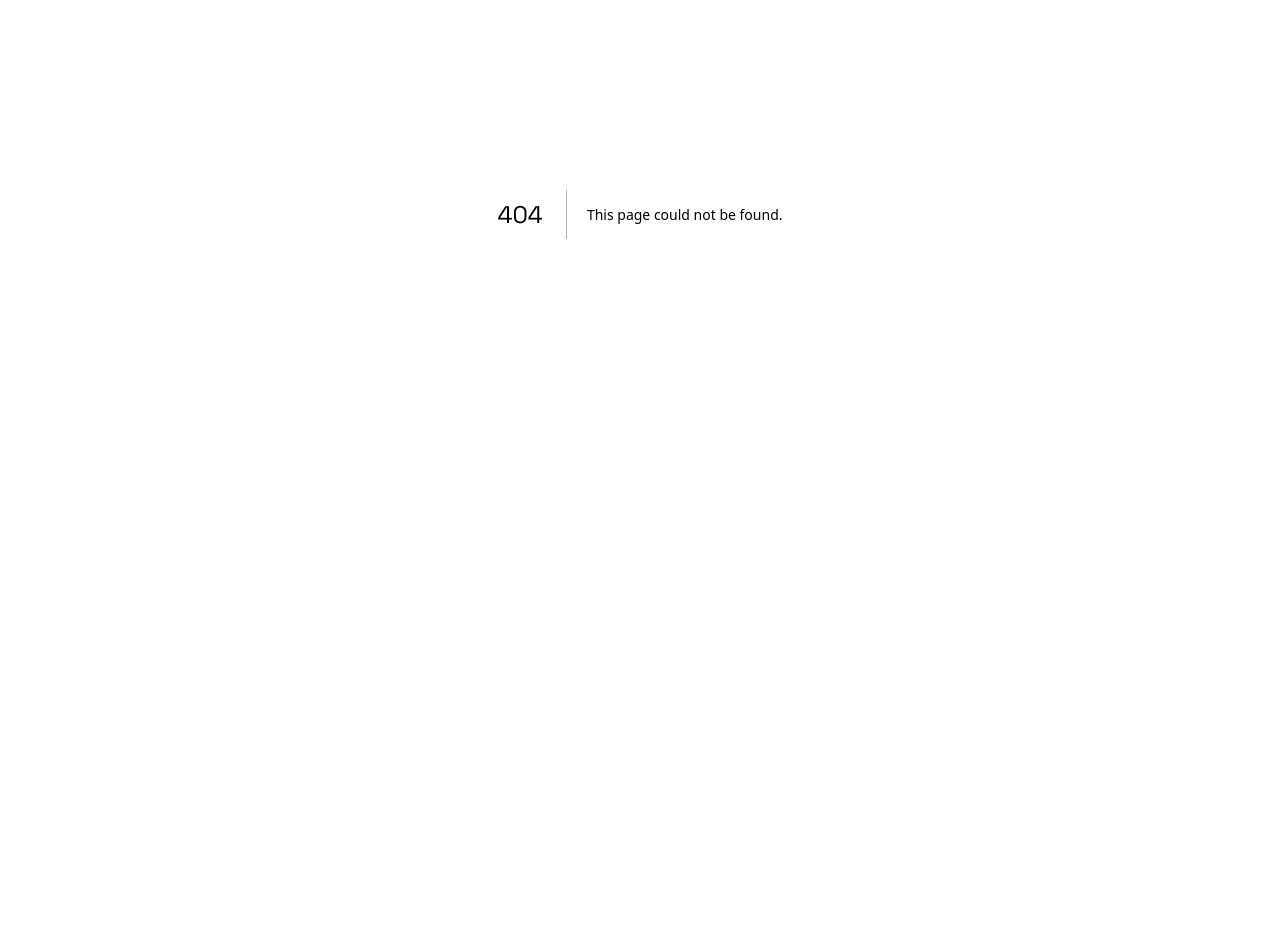
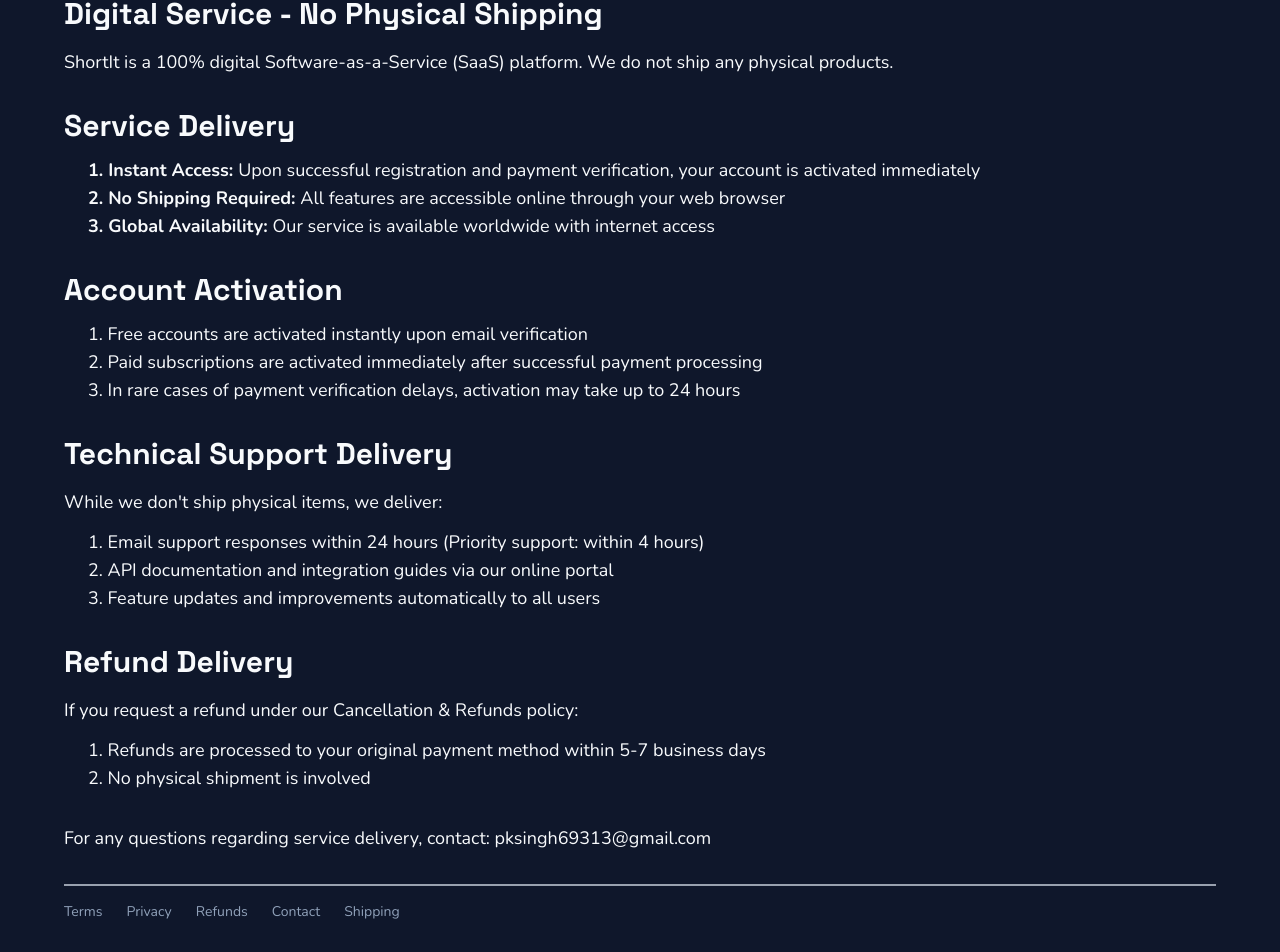
Before and after one commit to yansh07/shortlypro-frontend, a Next.js app: page /shipping in a window 1280 px wide. Before the commit this address had no page. Shown: the part 186-1138 px from the top of the page. Before the commit the page ends 800 px from the top, so only its background shows below. Built offline with nearby package versions, Linux system fonts and the light colour scheme.

Commit message:
update: added shipping details page

```diff
--- a/src/app/refund-policy/page.tsx
+++ b/src/app/refund-policy/page.tsx
@@ -90,6 +90,7 @@
           <a href="/privacy">Privacy</a>
           <a href="/refund-policy">Refunds</a>
           <a href="/contact">Contact</a>
+          <a href="/shipping">Shipping</a>
         </div>
       </footer>
     </div>
--- /dev/null
+++ b/src/app/shipping/page.tsx
@@ -0,0 +1,84 @@
+'use client';
+import React from "react";
+import Link from "next/link";
+
+function page() {
+  return (
+    <div className="p-16 min-h-screen bg-slate-900 text-slate-50">
+      <div className="text-start">
+        <h1 className="text-3xl font-bold">SHIPPING POLICY</h1>
+        <h2>
+          <span className="font-bold">Effective Date:</span> January 1, 2025
+        </h2>
+        <br />
+      </div>
+      <div className="border mb-8"></div>
+      <div>
+        <h1 className="font-bold text-3xl">Digital Service - No Physical Shipping</h1>
+        <p className="pt-4 text-lg mb-8">ShortIt is a 100% digital Software-as-a-Service (SaaS) platform. We do not ship any physical products.</p>
+      </div>
+      <div>
+        <h1 className="font-bold text-3xl">Service Delivery</h1>
+        <ul className="pt-3 ml-6 font-medium text-lg">
+          <li><span className="font-bold">1. Instant Access: </span>
+            Upon successful registration and payment verification, your account is activated immediately
+          </li>
+          <li><span className="font-bold">2. No Shipping Required: </span>
+            All features are accessible online through your web browser
+          </li>
+          <li><span className="font-bold">3. Global Availability: </span>
+            Our service is available worldwide with internet access
+          </li>
+        </ul>
+      </div>
+      <div>
+        <h1 className="font-bold text-3xl pt-8">Account Activation</h1>
+        <ul className="pt-3 ml-6 font-medium text-lg">
+          <li>
+            1. Free accounts are activated instantly upon email verification
+          </li>
+          <li>
+            2. Paid subscriptions are activated immediately after successful payment processing
+          </li>
+          <li>
+            3. In rare cases of payment verification delays, activation may take up to 24 hours
+          </li>
+        </ul>
+      </div>
+      <div>
+        <h1 className="font-bold text-3xl pt-8">Technical Support Delivery</h1>
+        <p className="pt-4 text-lg">
+          While we don&apos;t ship physical items, we deliver:
+        </p>
+        <ul className="pt-3 ml-6 font-medium text-lg">
+          <li>1. Email support responses within 24 hours (Priority support: within 4 hours)</li>
+          <li>2. API documentation and integration guides via our online portal</li>
+          <li>3. Feature updates and improvements automatically to all users</li>
+        </ul>
+      </div>
+      <div>
+        <h1 className="font-bold text-3xl pt-8">Refund Delivery</h1>
+        <p className="pt-4 text-lg">
+          If you request a refund under our Cancellation & Refunds policy:
+        </p>
+        <ul className="pt-3 ml-6 font-medium text-lg">
+          <li>1. Refunds are processed to your original payment method within 5-7 business days</li>
+          <li>2. No physical shipment is involved</li>
+        </ul>
+        <p className="pt-4 text-lg mt-4">For any questions regarding service delivery, contact: <a className="hover:font-bold" href="mailto:pksingh69313@gmail.com">pksingh69313@gmail.com</a></p>
+      </div>
+      <div className="border border-gray-400 mt-8 mb-4"></div>
+      <footer>
+        <div className="flex space-x-6 text-sm text-slate-400">
+          <a href="/terms">Terms</a>
+          <a href="/privacy">Privacy</a>
+          <a href="/refund-policy">Refunds</a>
+          <a href="/contact">Contact</a>
+          <a href="/shipping">Shipping</a>
+        </div>
+      </footer>
+    </div>
+  );
+}
+
+export default page;
--- a/src/app/terms/page.tsx
+++ b/src/app/terms/page.tsx
@@ -114,6 +114,7 @@
           <a href="/privacy">Privacy</a>
           <a href="/refund-policy">Refunds</a>
           <a href="/contact">Contact</a>
+          <a href="/shipping">Shipping</a>
         </div>
       </footer>
     </div>
```
